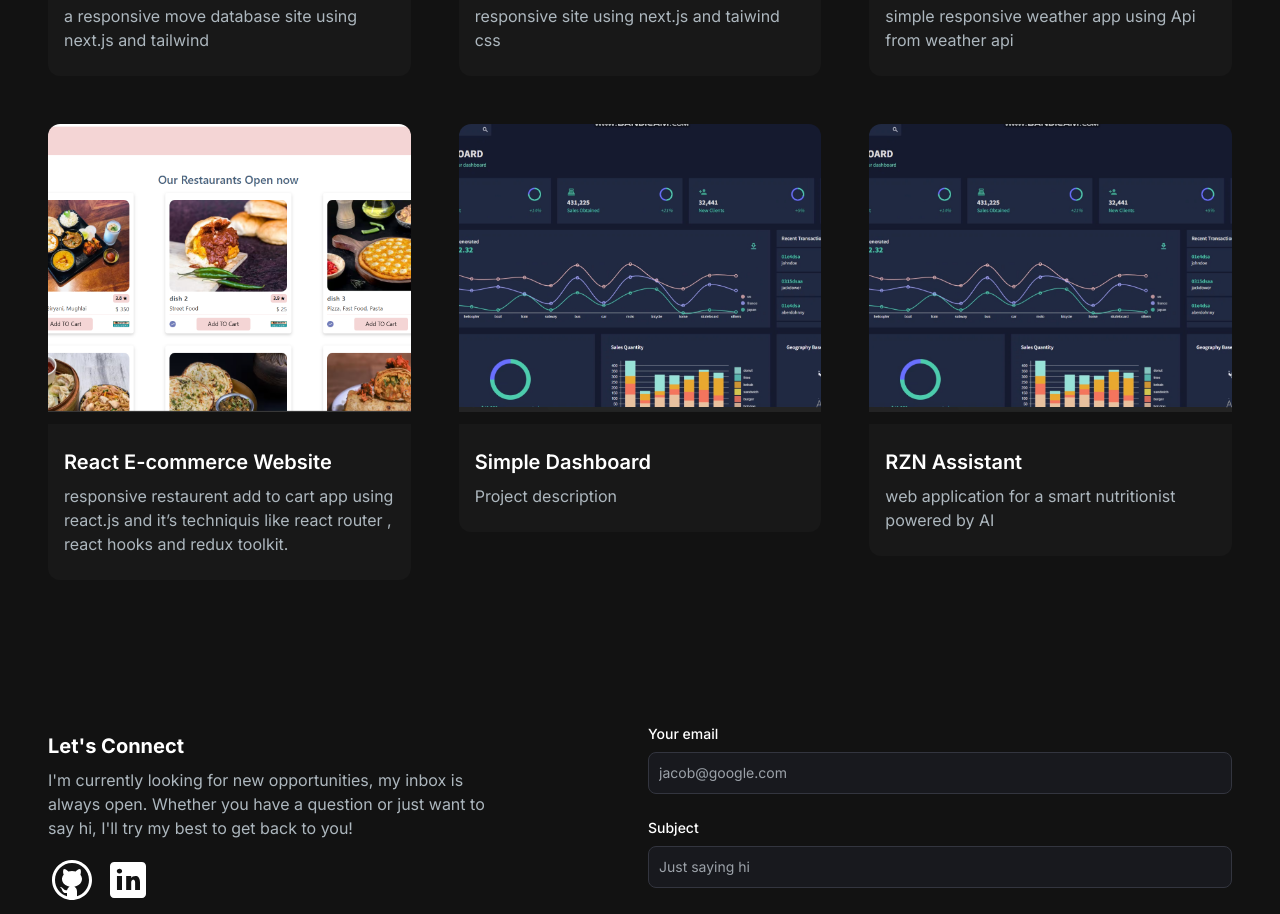
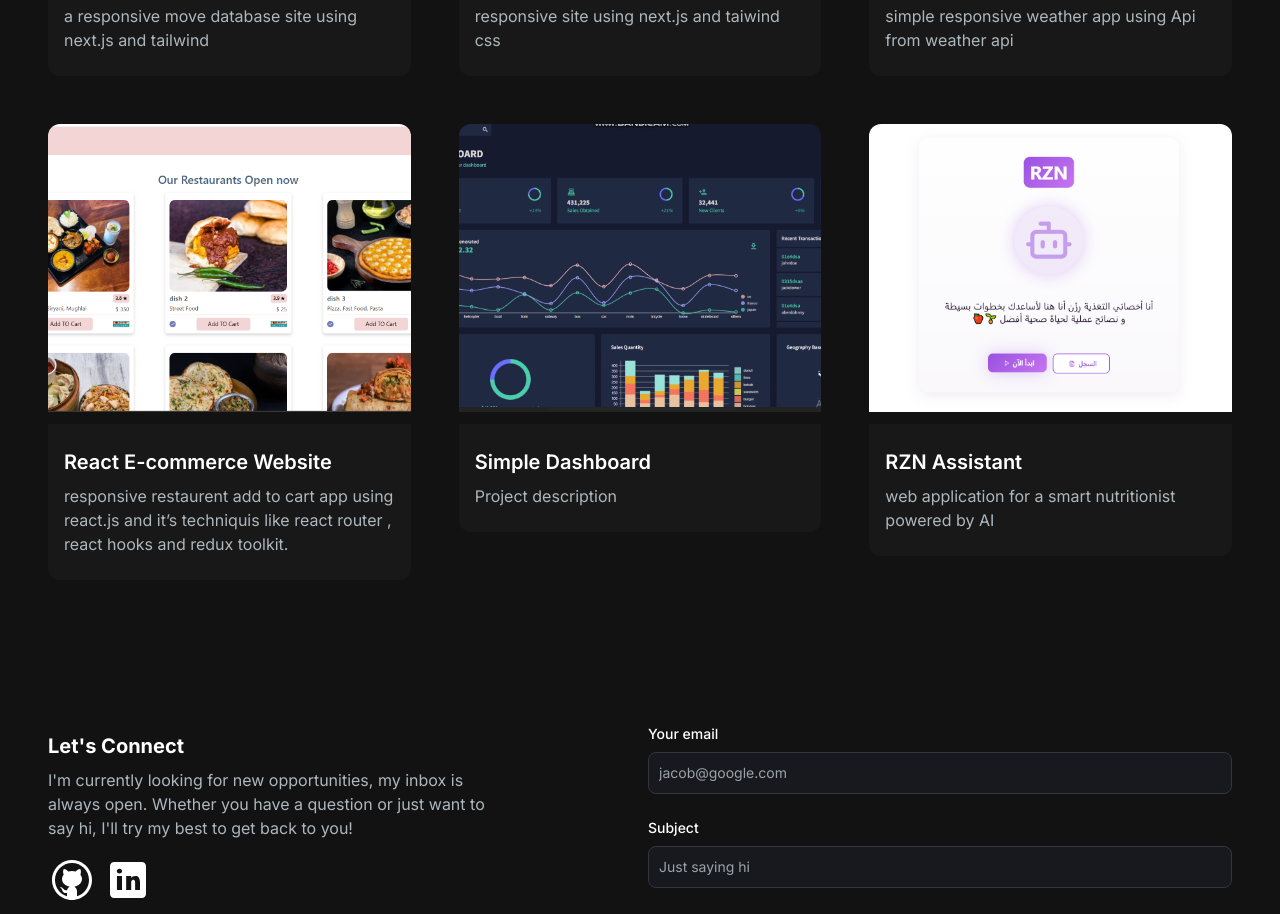
Before and after one commit to ayaSaleh717/portfolio, a Next.js app: page / in a window 1280 px wide. Shown: the part 2440-3354 px from the top of the page. Built offline with nearby package versions, Linux system fonts and the light colour scheme.

Commit message:
Update ProjectsSection.jsx

```diff
--- a/src/app/components/ProjectsSection.jsx
+++ b/src/app/components/ProjectsSection.jsx
@@ -81,7 +81,7 @@ import { motion, useInView } from "framer-motion";
     id: 9,
     title: "RZN Assistant",
     description: "web application for a smart nutritionist powered by AI",
-    image: "/images/p8.PNG",
+    image: "/images/p9.PNG",
     tag: ["All", "Frontend"],
     gitUrl: "https://github.com/ayaSaleh717/RZn-chatbot",
     previewUrl: "https://ayasaleh717.github.io/RZn-chatbot/",
```
